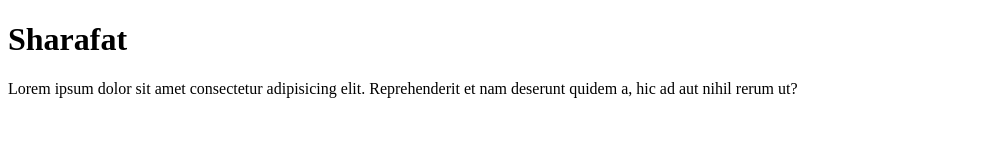
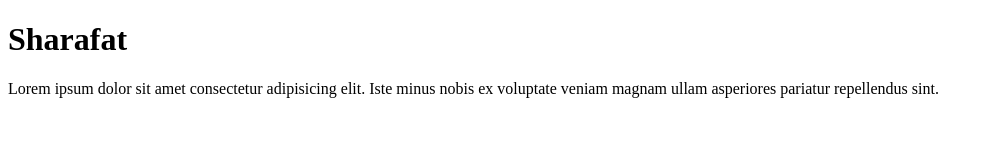
Before and after one commit to Sharafat-max/first-project, a plain HTML site: page index.html in a window 1280 px wide. Shown: the whole page, without its empty margins (0-993 px from the left). Drawn offline with Linux system fonts and the light colour scheme.

Commit message:
ptag-added

```diff
--- a/index.html
+++ b/index.html
@@ -7,6 +7,6 @@
 </head>
 <body>
     <h1>Sharafat</h1>
-    <p>Lorem ipsum dolor sit amet consectetur adipisicing elit. Reprehenderit et nam deserunt quidem a, hic ad aut nihil rerum ut?</p>
+    <p>Lorem ipsum dolor sit amet consectetur adipisicing elit. Iste minus nobis ex voluptate veniam magnam ullam asperiores pariatur repellendus sint.</p>
 </body>
 </html>
```
